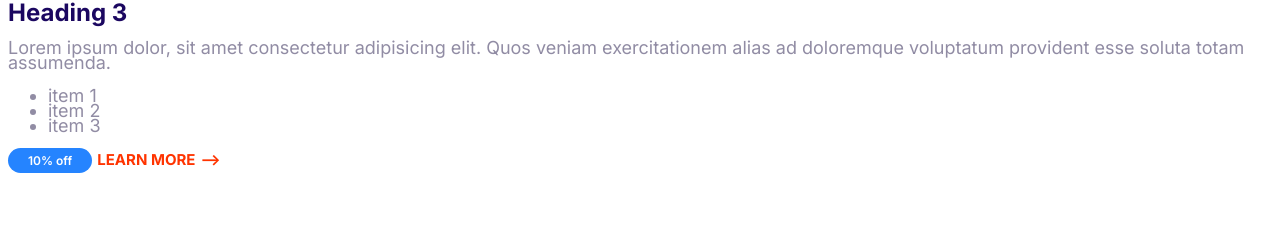
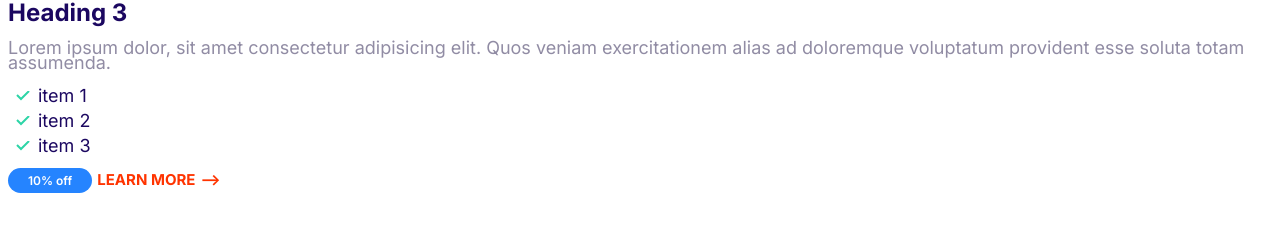
Before and after one commit to luhasxd/Moshify, a plain HTML site: page index.html in a window 1280 px wide. Shown: the part 165-396 px from the top of the page. Drawn offline with Linux system fonts and the light colour scheme.

Commit message:
Establish lists setup.

```diff
--- a/css/styles.css
+++ b/css/styles.css
@@ -114,3 +114,32 @@ a {
     font-size: 1.2rem;
   }
 }
+
+/* Lists */
+
+.list {
+  list-style: none;
+  padding-left: 0;
+  color: var(--color-headings);
+}
+
+.list--inline .list__item {
+  display: inline-block;
+  margin-right: 2rem;
+}
+
+.list--tick {
+  list-style-image: url(/images/tick.svg);
+  padding-left: 3rem;
+}
+
+.list--tick .list__item {
+  padding-left: 0.5rem;
+  margin-bottom: 1rem;
+}
+
+@media screen and (min-width: 1024px) {
+  .list--tick .list__item {
+    padding-left: 0;
+  }
+}
--- a/index.html
+++ b/index.html
@@ -22,7 +22,7 @@
       exercitationem alias ad doloremque voluptatum provident esse soluta totam
       assumenda.
     </p>
-    <ul class="list list--inline">
+    <ul class="list list--tick">
       <li class="list__item">item 1</li>
       <li class="list__item">item 2</li>
       <li class="list__item">item 3</li>
```
Also changed, not shown: components/lists.html (added, +5 -0 lines), images/tick.svg (added).
